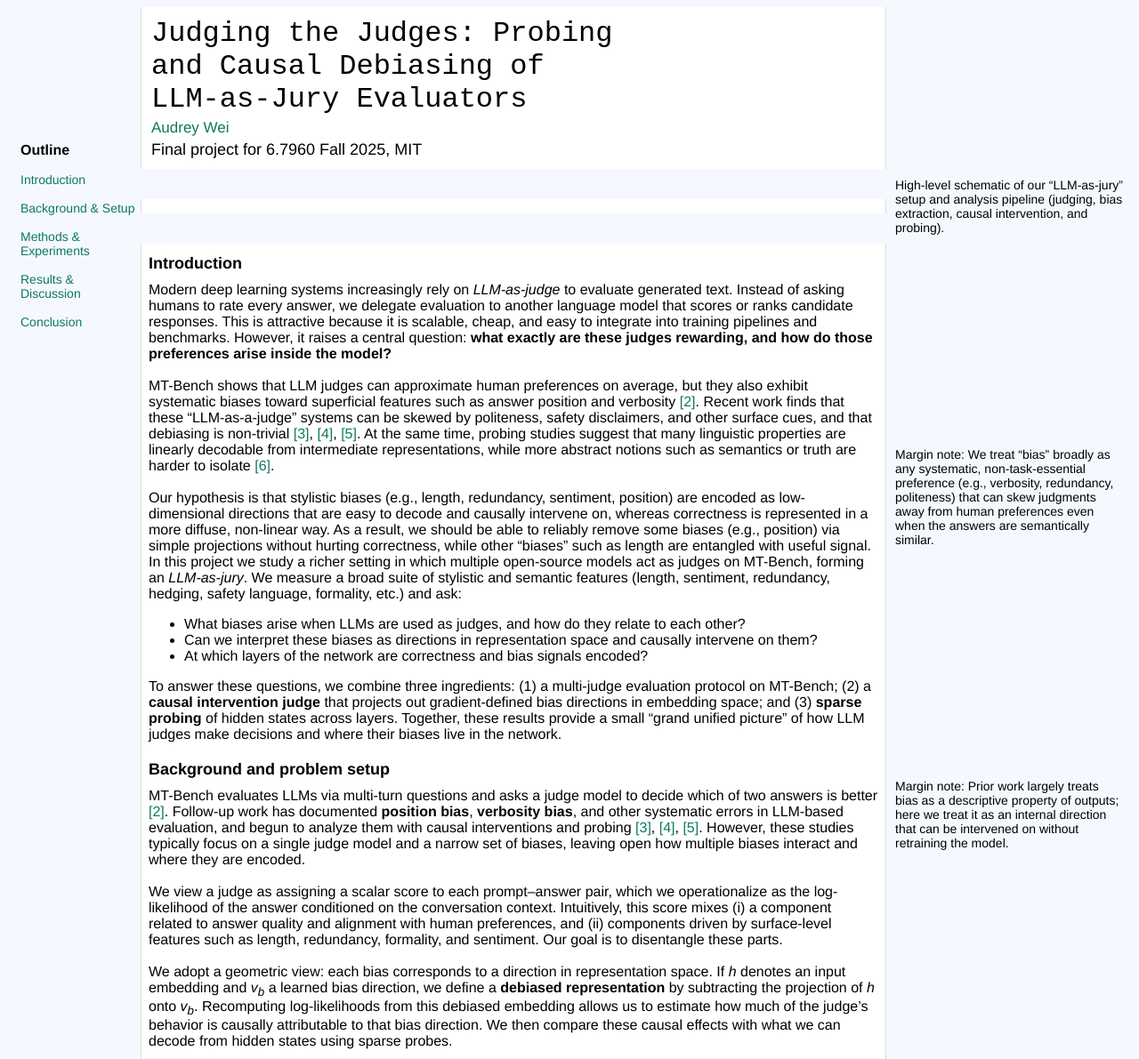
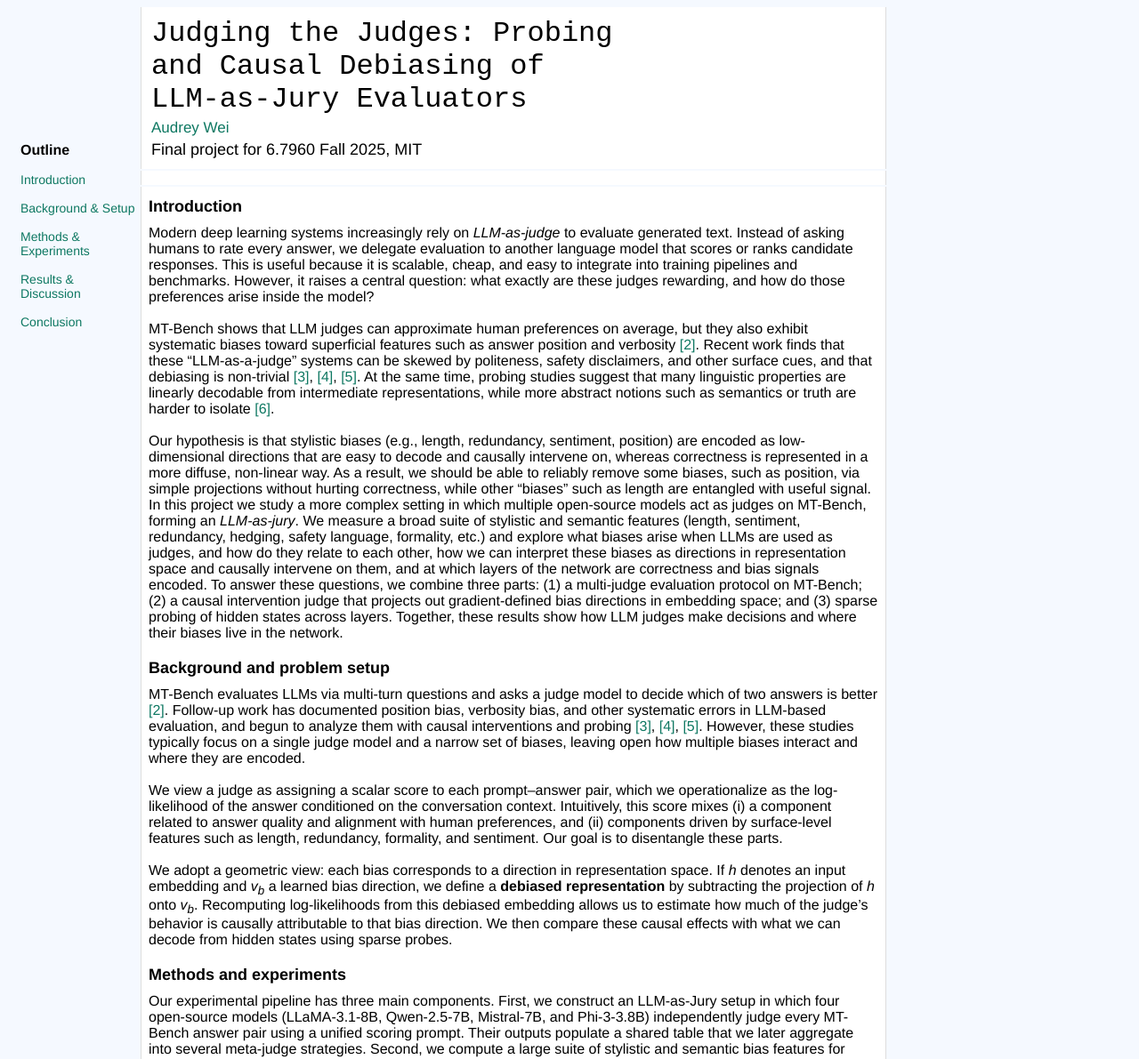
Before and after one commit to aw808/67960, a plain HTML site: page index.html in a window 1280 px wide. Shown: the top 1191 px of the page at 89% size. Drawn offline with nearby package versions, Linux system fonts and the light colour scheme.

Commit message:
Update index.html

```diff
--- a/index.html
+++ b/index.html
@@ -225,7 +225,7 @@
 
         </div>
         <div class="margin-right-block">
-            High-level schematic of our “LLM-as-jury” setup and analysis pipeline (judging, bias extraction, causal intervention, and probing).
+
         </div>
     </div>
 
@@ -234,26 +234,21 @@
         </div>
         <div class="main-content-block">
             <h1>Introduction</h1>
-            Modern deep learning systems increasingly rely on <i>LLM-as-judge</i> to evaluate generated text. Instead of asking humans to rate every answer, we delegate evaluation to another language model that scores or ranks candidate responses. This is attractive because it is scalable, cheap, and easy to integrate into training pipelines and benchmarks. However, it raises a central question: <b>what exactly are these judges rewarding, and how do those preferences arise inside the model?</b><br><br>
+            Modern deep learning systems increasingly rely on <i>LLM-as-judge</i> to evaluate generated text. Instead of asking humans to rate every answer, we delegate evaluation to another language model that scores or ranks candidate responses. This is useful because it is scalable, cheap, and easy to integrate into training pipelines and benchmarks. However, it raises a central question: what exactly are these judges rewarding, and how do those preferences arise inside the model?<br><br>
 
             MT-Bench shows that LLM judges can approximate human preferences on average, but they also exhibit systematic biases toward superficial features such as answer position and verbosity <a href="#ref_2">[2]</a>. Recent work finds that these “LLM-as-a-judge” systems can be skewed by politeness, safety disclaimers, and other surface cues, and that debiasing is non-trivial <a href="#ref_3">[3]</a>, <a href="#ref_4">[4]</a>, <a href="#ref_5">[5]</a>. At the same time, probing studies suggest that many linguistic properties are linearly decodable from intermediate representations, while more abstract notions such as semantics or truth are harder to isolate <a href="#ref_6">[6]</a>.<br><br>
 
 
-              Our hypothesis is that stylistic biases (e.g., length, redundancy, sentiment, position) are encoded as low-dimensional directions that are easy to decode and causally intervene on, whereas correctness is represented in a more diffuse, non-linear way. As a result, we should be able to reliably remove some biases (e.g., position) via simple projections without hurting correctness, while other “biases” such as length are entangled with useful signal.
+              Our hypothesis is that stylistic biases (e.g., length, redundancy, sentiment, position) are encoded as low-dimensional directions that are easy to decode and causally intervene on, whereas correctness is represented in a more diffuse, non-linear way. As a result, we should be able to reliably remove some biases, such as position, via simple projections without hurting correctness, while other “biases” such as length are entangled with useful signal.
 
             <br>
 
-            In this project we study a richer setting in which multiple open-source models act as judges on MT-Bench, forming an <i>LLM-as-jury</i>. We measure a broad suite of stylistic and semantic features (length, sentiment, redundancy, hedging, safety language, formality, etc.) and ask:
-            <ul>
-              <li>What biases arise when LLMs are used as judges, and how do they relate to each other?</li>
-              <li>Can we interpret these biases as directions in representation space and causally intervene on them?</li>
-              <li>At which layers of the network are correctness and bias signals encoded?</li>
-            </ul>
+            In this project we study a more complex setting in which multiple open-source models act as judges on MT-Bench, forming an <i>LLM-as-jury</i>. We measure a broad suite of stylistic and semantic features (length, sentiment, redundancy, hedging, safety language, formality, etc.) and explore what biases arise when LLMs are used as judges, and how do they relate to each other, how we can interpret these biases as directions in representation space and causally intervene on them, and at which layers of the network are correctness and bias signals encoded.
 
-            To answer these questions, we combine three ingredients: (1) a multi-judge evaluation protocol on MT-Bench; (2) a <b>causal intervention judge</b> that projects out gradient-defined bias directions in embedding space; and (3) <b>sparse probing</b> of hidden states across layers. Together, these results provide a small “grand unified picture” of how LLM judges make decisions and where their biases live in the network.
+            To answer these questions, we combine three parts: (1) a multi-judge evaluation protocol on MT-Bench; (2) a causal intervention judge that projects out gradient-defined bias directions in embedding space; and (3) sparse probing of hidden states across layers. Together, these results show how LLM judges make decisions and where their biases live in the network.
         </div>
         <div class="margin-right-block">
-            Margin note: We treat “bias” broadly as any systematic, non-task-essential preference (e.g., verbosity, redundancy, politeness) that can skew judgments away from human preferences even when the answers are semantically similar.
+
         </div>
     </div>
 
@@ -262,7 +257,7 @@
         </div>
         <div class="main-content-block">
           <h1>Background and problem setup</h1>
-          MT-Bench evaluates LLMs via multi-turn questions and asks a judge model to decide which of two answers is better <a href="#ref_2">[2]</a>. Follow-up work has documented <b>position bias</b>, <b>verbosity bias</b>, and other systematic errors in LLM-based evaluation, and begun to analyze them with causal interventions and probing <a href="#ref_3">[3]</a>, <a href="#ref_4">[4]</a>, <a href="#ref_5">[5]</a>. However, these studies typically focus on a single judge model and a narrow set of biases, leaving open how multiple biases interact and where they are encoded.<br><br>
+          MT-Bench evaluates LLMs via multi-turn questions and asks a judge model to decide which of two answers is better <a href="#ref_2">[2]</a>. Follow-up work has documented position bias, verbosity bias, and other systematic errors in LLM-based evaluation, and begun to analyze them with causal interventions and probing <a href="#ref_3">[3]</a>, <a href="#ref_4">[4]</a>, <a href="#ref_5">[5]</a>. However, these studies typically focus on a single judge model and a narrow set of biases, leaving open how multiple biases interact and where they are encoded.<br><br>
 
           We view a judge as assigning a scalar score to each prompt–answer pair, which we operationalize as the log-likelihood of the answer conditioned on the conversation context.
           Intuitively, this score mixes (i) a component related to answer quality and alignment with human preferences, and (ii) components driven by surface-level features such as length, redundancy, formality, and sentiment. Our goal is to disentangle these parts.<br><br>
@@ -270,7 +265,7 @@
           We adopt a geometric view: each bias corresponds to a direction in representation space. If <i>h</i> denotes an input embedding and <i>v<sub>b</sub></i> a learned bias direction, we define a <b>debiased representation</b> by subtracting the projection of <i>h</i> onto <i>v<sub>b</sub></i>. Recomputing log-likelihoods from this debiased embedding allows us to estimate how much of the judge’s behavior is causally attributable to that bias direction. We then compare these causal effects with what we can decode from hidden states using sparse probes.
         </div>
         <div class="margin-right-block" style="transform: translate(0%, -100%);">
-          Margin note: Prior work largely treats bias as a descriptive property of outputs; here we treat it as an internal direction that can be intervened on without retraining the model.
+
         </div>
     </div>
 
@@ -518,11 +513,11 @@
             <h1>Conclusion</h1>
             Our analysis suggests that LLM-based judges are not monolithic “oracles,” but systems whose preferences can be decomposed into
             interpretable bias dimensions and manipulated via simple linear interventions. Multi-model ensembles (“LLM-as-jury”) smooth out
-            some idiosyncratic biases of individual judges, especially extreme position and verbosity preferences, but they do not fully
+            some certain biases of individual judges, especially extreme position and verbosity preferences, but they do not fully
             eliminate systematic tendencies toward redundancy, politeness, and prompt-copying.<br><br>
 
             Causal interventions show that some biases, notably position, can be projected out with clear benefits to alignment with human
-            judgments, while others such as length encode genuinely useful cues and are dangerous to suppress wholesale. Probing results
+            judgments, while others such as length encode genuinely useful cues and are dangerous to suppress completely. Probing results
             complement this picture: stylistic and structural features are highly linearly decodable from early layers, forming a compact
             “style manifold,” whereas correctness remains diffuse and never becomes an easily accessible feature. This structural mismatch
             explains why naive reliance on judge scores risks baking shallow biases into training loops, leaderboards, and deployment
```
